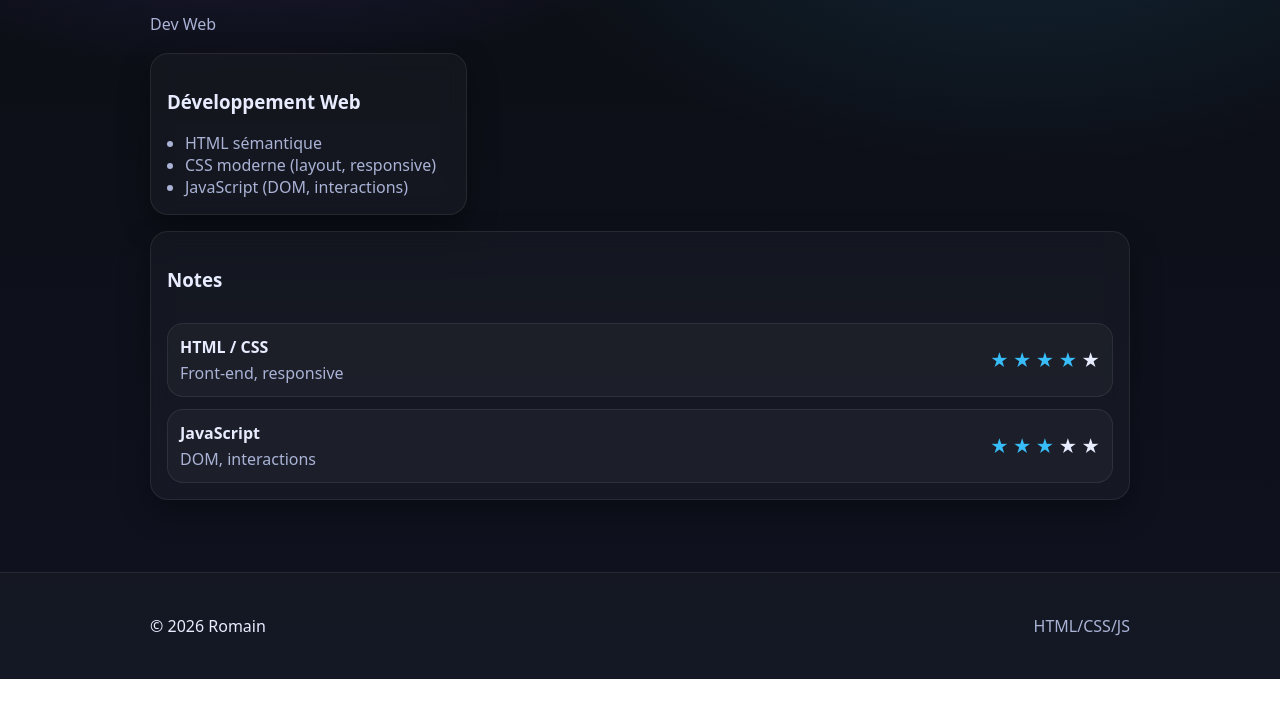
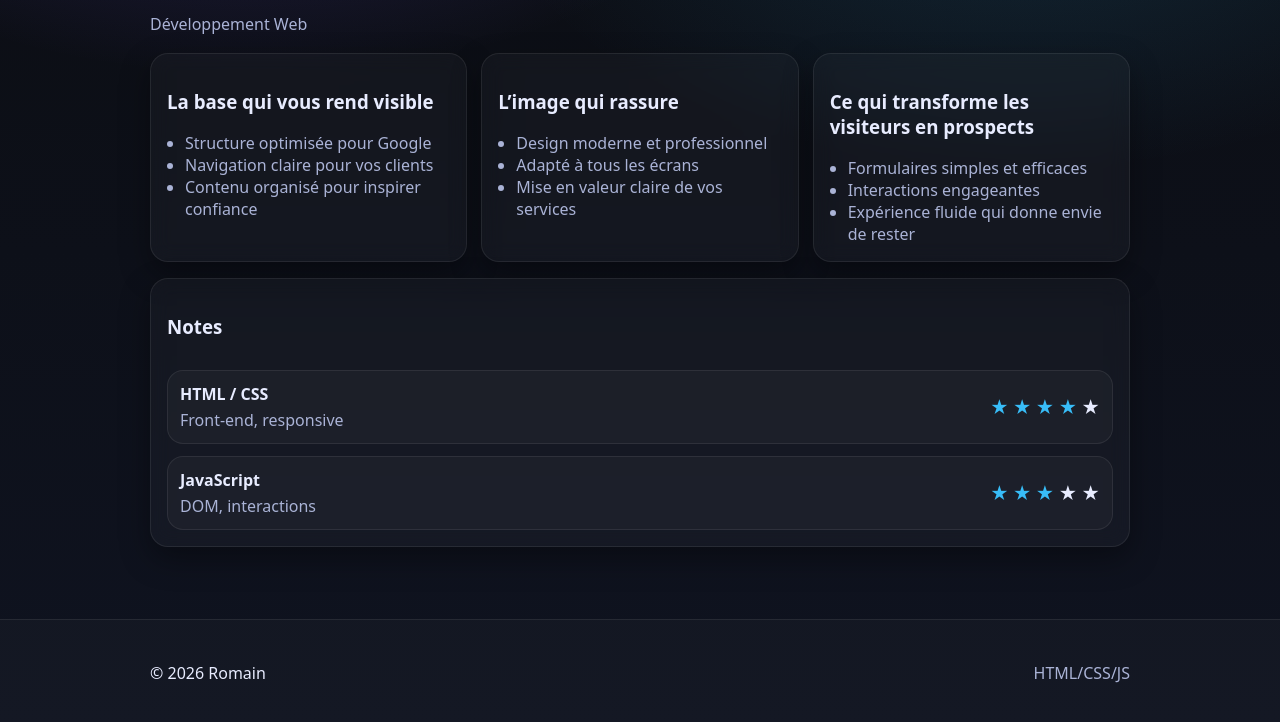
Before and after one commit to rttr2023/rttr2023.github.io, a plain HTML site: page competences.html in a window 1280 px wide. Shown: the part 224-946 px from the top of the page. Before the commit the page ends 903 px from the top, so only its background shows below. Drawn offline with Linux system fonts and the light colour scheme.

Commit message:
Add files via upload

```diff
--- a/competences.html
+++ b/competences.html
@@ -44,16 +44,32 @@
       <div class="container">
         <div class="section-head">
           <h2>Compétences</h2>
-          <p class="muted">Dev Web</p>
+          <p class="muted">Développement Web</p>
         </div>
 
         <div class="grid three">
           <div class="card">
-            <h3>Développement Web</h3>
+            <h3>La base qui vous rend visible</h3>
             <ul class="list">
-              <li>HTML sémantique</li>
-              <li>CSS moderne (layout, responsive)</li>
-              <li>JavaScript (DOM, interactions)</li>
+              <li>Structure optimisée pour Google</li>
+              <li>Navigation claire pour vos clients</li>
+              <li>Contenu organisé pour inspirer confiance</li>
+            </ul>
+          </div>
+          <div class="card">
+            <h3>L’image qui rassure</h3>
+            <ul class="list">
+              <li>Design moderne et professionnel</li>
+              <li>Adapté à tous les écrans</li>
+              <li>Mise en valeur claire de vos services</li>
+            </ul>
+          </div>
+          <div class="card">
+            <h3>Ce qui transforme les visiteurs en prospects</h3>
+            <ul class="list">
+              <li>Formulaires simples et efficaces</li>
+              <li>Interactions engageantes</li>
+              <li>Expérience fluide qui donne envie de rester</li>
             </ul>
           </div>
         </div>
```
Also changed, not shown: index.html (+20 -2 lines).
